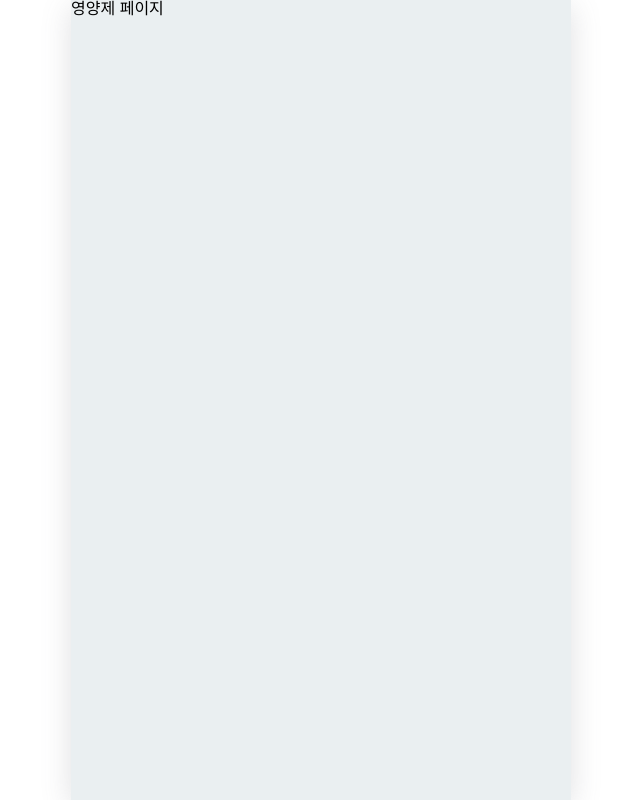
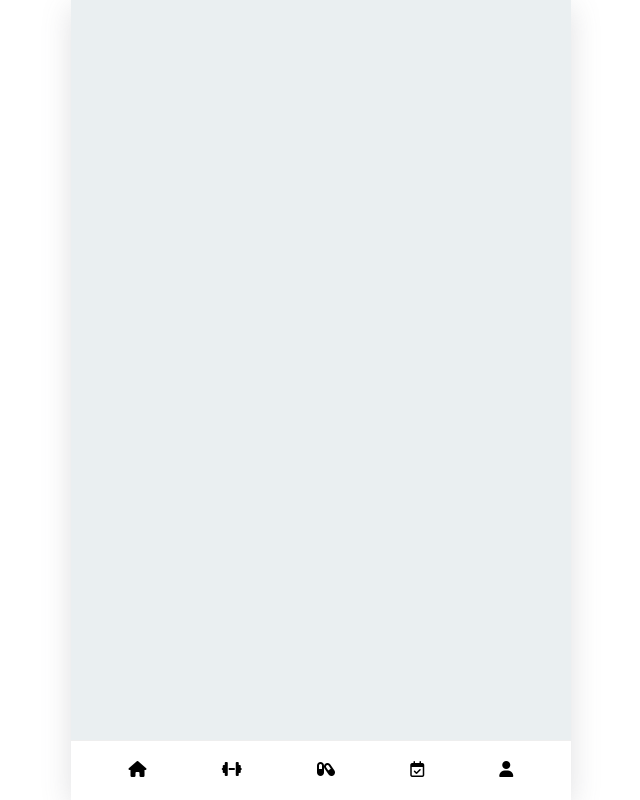
Before and after one commit to rkarud1234/Health-And-Pills, a React (Create React App) app in the folder FE/: page /pills in a window 1280 px wide. Shown: the whole page, without its empty margins (319-959 px from the left). Built offline with nearby package versions, Linux system fonts and the light colour scheme.

Commit message:
feat: 영양제 페이지 푸터 추가

```diff
--- a/FE/src/pages/Pill.js
+++ b/FE/src/pages/Pill.js
@@ -1,5 +1,10 @@
+import { useSelector } from "react-redux";
+import Footer from "../components/layouts/Footer";
 const Pill = () => {
-  return <div>영양제 페이지</div>;
+  const user = useSelector((state) => state.user);
+  return <>
+    {!user.isLogin ? <Footer /> : <></>}
+  </>;
 };
 
 export default Pill;
```
